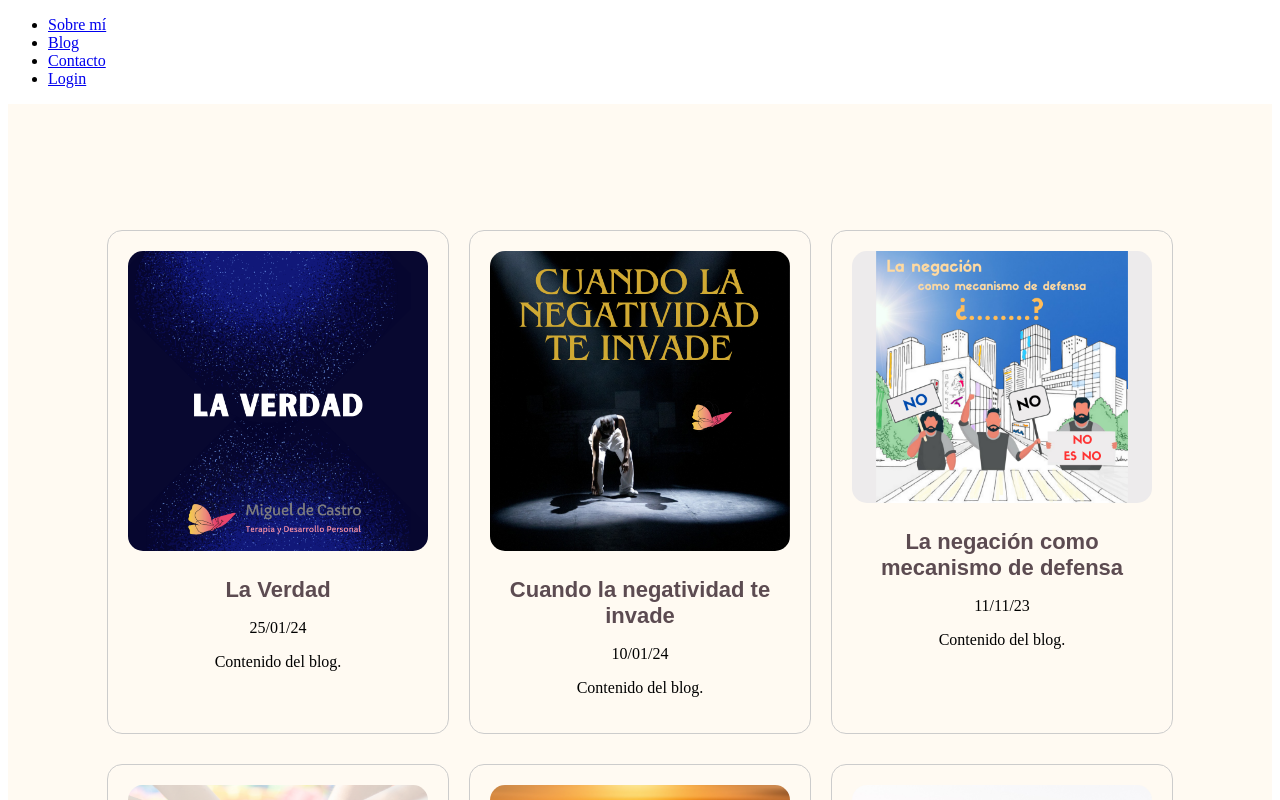
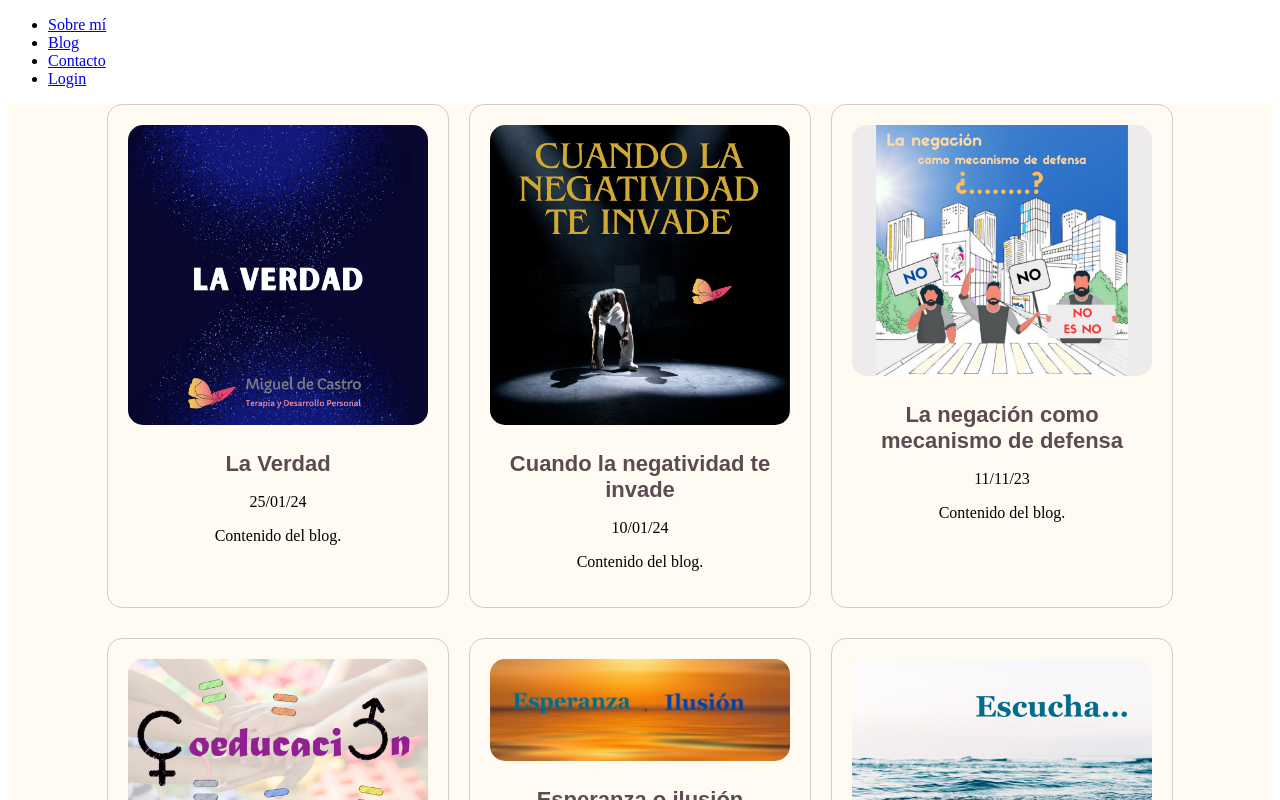
Before and after one commit to blancaden/migueldcastro_frontend, a React (Vite) app: page /blog in a window 1280 px wide. Shown: the top 800 px of the page. Built offline with nearby package versions, Linux system fonts and the light colour scheme; data requests are answered from the project's data file.

Commit message:
deleted some styles

```diff
--- a/src/components/WorkshopCatalogue/WorkshopCatalogue.css
+++ b/src/components/WorkshopCatalogue/WorkshopCatalogue.css
@@ -3,19 +3,3 @@
     justify-content: center;
     background-color: #FFFAF2;
   }
-
-  .catalogue-body {
-    display: flex;
-    flex-wrap: wrap;
-    justify-content: space-between;
-    max-width: 100%;
-    margin-top: 10%;
-    margin-bottom: 10%
-  }
-
-  .catalogue-body::after {
-    content: "";
-    display: block;
-    height: 20px; /* Ajusta este valor según el espacio que desees */
-    margin-top: 20px; /* Ajusta este valor según el espacio que desees */
-  }
```
